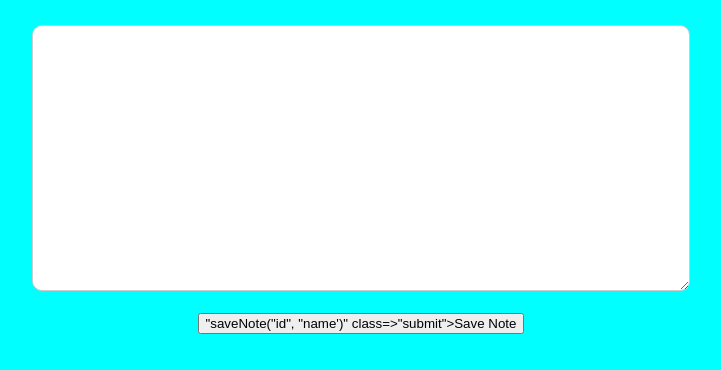
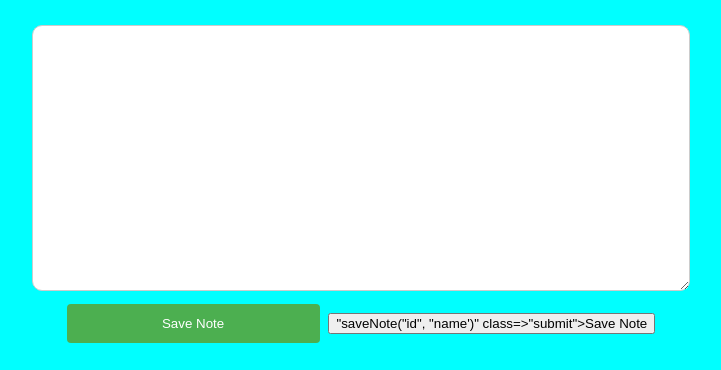
Before and after one commit to IDTitanium/notesApp, a plain HTML site: page index.html in a window 1280 px wide. Shown: the part 110-480 px from the top of the page, without its empty margins (279-1000 px from the left). Drawn offline with Linux system fonts and the light colour scheme.

Commit message:
Update index.html

```diff
--- a/index.html
+++ b/index.html
@@ -1,5 +1,4 @@
 <!DOCTYPE html>
-
 <head>
     <link rel="stylesheet" href="index.css">
     <script src="index.js"></script>
@@ -10,16 +9,17 @@
         <h2 class="header">Note Taker App</h2>
             <textarea id="note" name="note-text" class="note-area"></textarea>
             <br>
+            <button id="submit" onclick="saveNote()" class="submit">Save Note</button>
             <button id="submit" onclick=>"saveNote("id", "name')" class=>"submit">Save Note</button>
         <div class="notes-link">
             <a href="index2.html" >View Notes</a>
         </div>
     </div>
 </body>
-
 <script>
 var textElement = document.getElementById("note")
 
+function saveNote() {
 function saveNote("id", "name")=>{
 
 }
```
